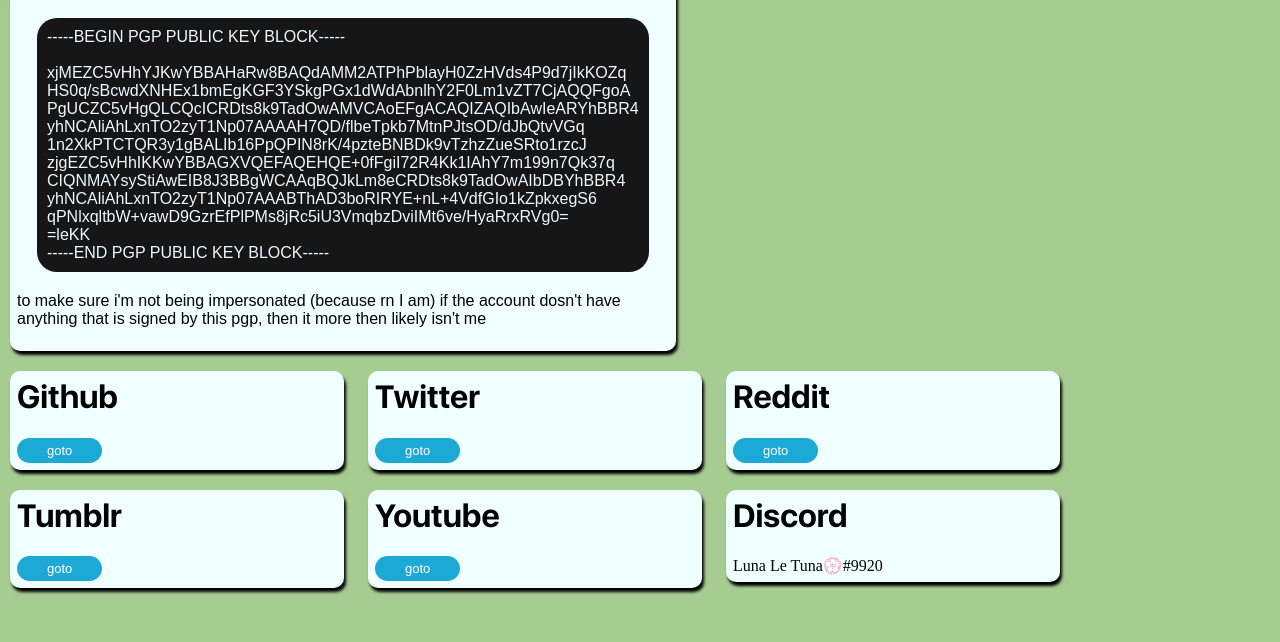
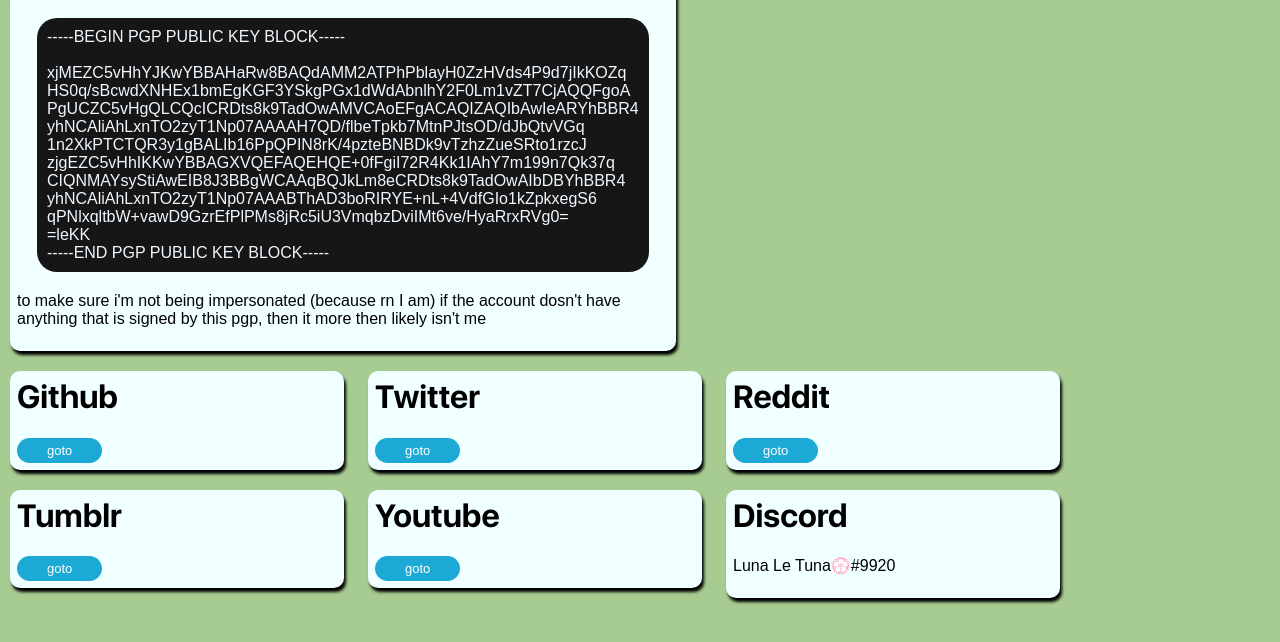
Before and after one commit to LunaLeTuna/LunaLeTuna.github.io, a website: page media.html in a window 1280 px wide. Shown: the part 144-786 px from the top of the page. Drawn offline with Linux system fonts and the light colour scheme.

Commit message:
added suff

```diff
--- a/media.html
+++ b/media.html
@@ -110,7 +110,7 @@
             </div>
             <div id="tab">
                 <h1>Discord</h1>
-                <a>Luna Le Tuna💮#9920</a>
+                <p>Luna Le Tuna💮#9920</p>
             </div>
         </div>
     </body>
```
